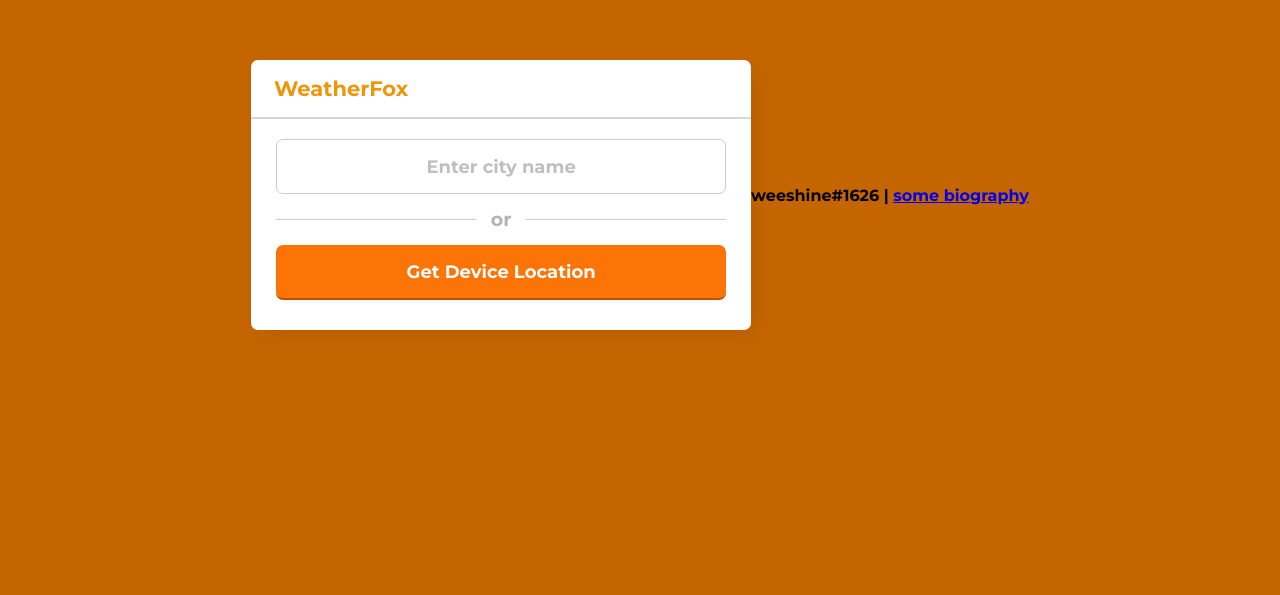
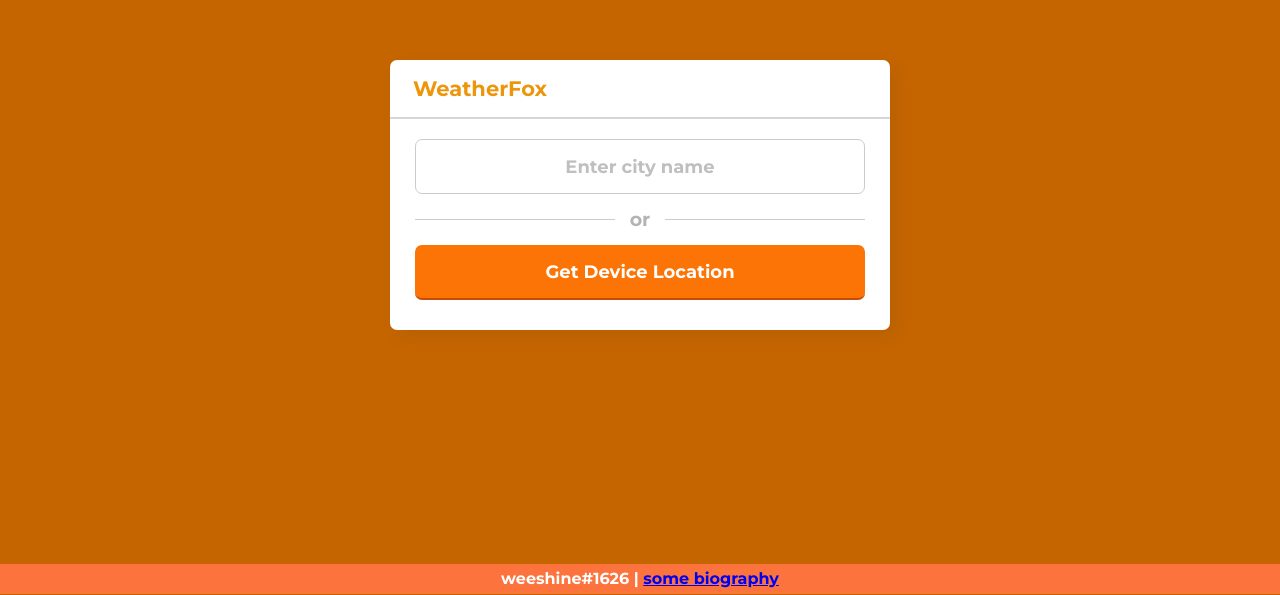
Before and after one commit to weeshineweb/WeatherFox, a plain HTML site: page index.html in a window 1280 px wide. Shown: the part 205-800 px from the top of the page. Drawn offline with nearby package versions, Linux system fonts and the light colour scheme.

Commit message:
Update style.css

```diff
--- a/style.css
+++ b/style.css
@@ -202,3 +202,16 @@ header i{
 .social-github {
     color: rgb(0, 0, 0);
 }
+
+footer {
+    display: flex;
+  position:fixed;
+   left:0px;
+   bottom:1px;
+   height:30px;
+   width:100%;
+    justify-content: center;
+    padding: 5px;
+    background-color: #fc733d;
+    color: #fff;
+}
```
